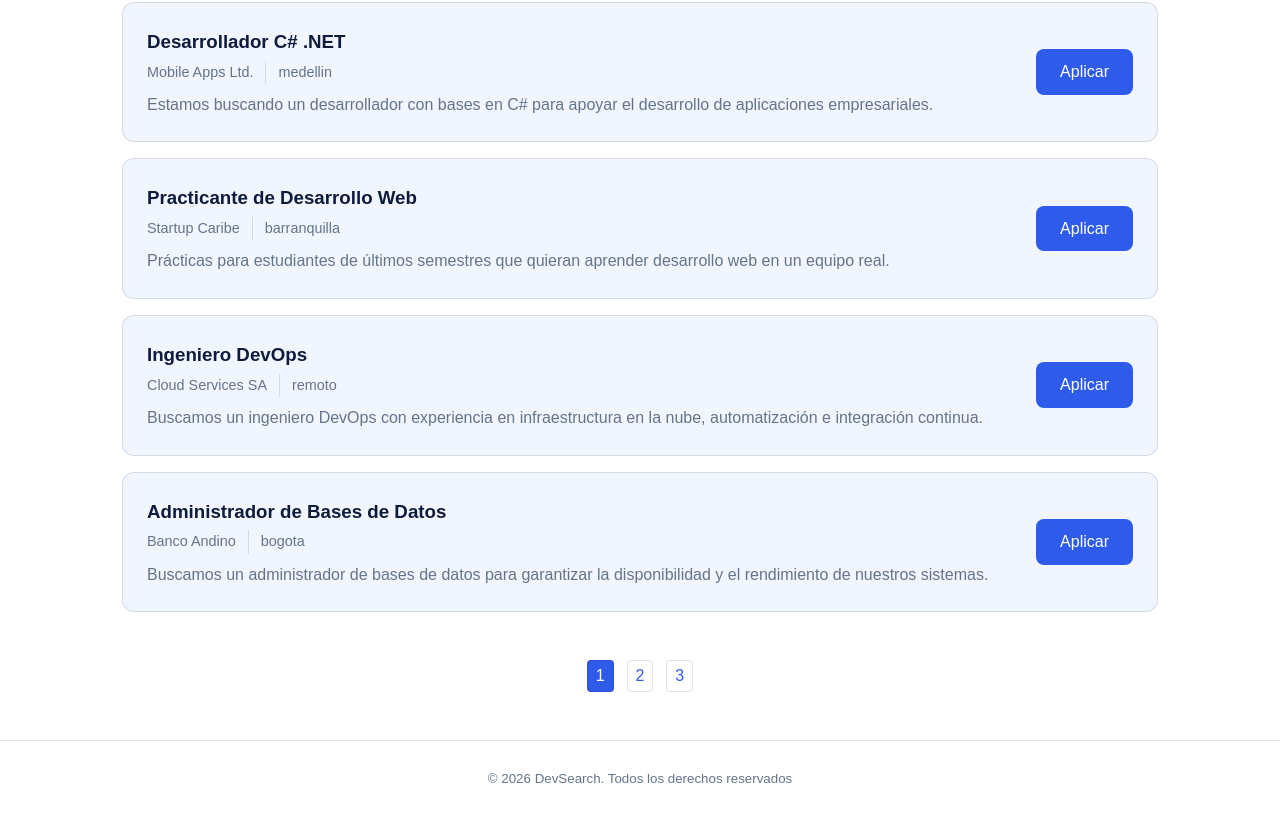
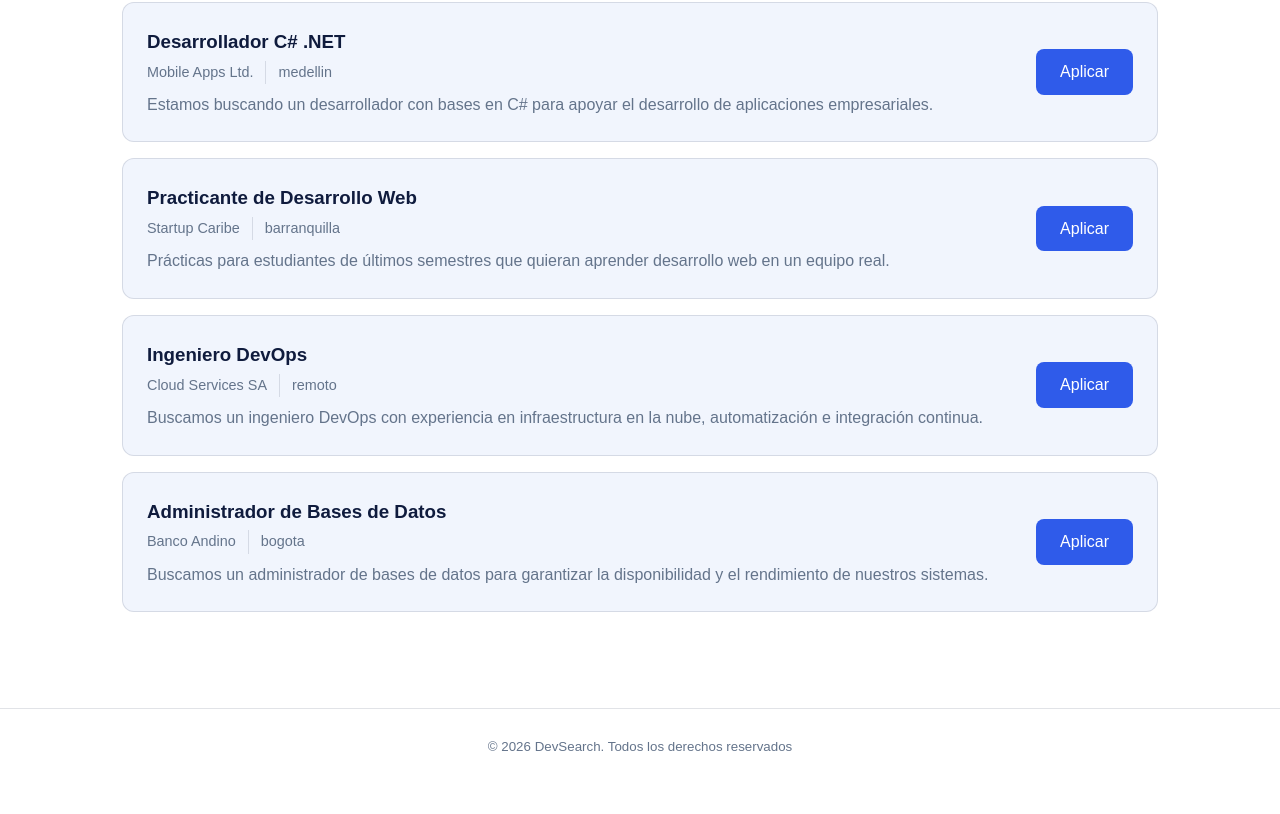
Before and after one commit to ldominguezdev19-gif/Proyecto_FullStack, a React (Vite) app in the folder proyecto-fullstack-react/: page / in a window 1280 px wide. Shown: the part 1142-1956 px from the top of the page. After the commit the page ends 1925 px from the top, so only its background shows below. Built offline with nearby package versions, Linux system fonts and the light colour scheme.

Commit message:
Refactorizar el componente de paginación para que acepte props y genere dinámicamente los enlaces de página.

```diff
--- a/proyecto-fullstack-react/src/assets/components/Pagination.jsx
+++ b/proyecto-fullstack-react/src/assets/components/Pagination.jsx
@@ -1,9 +1,14 @@
-function Pagination (){
+function Pagination ({paginaActual, totalPaginas, cambiarPagina}){
+  const paginas = []
+
+  for (let i =1; i <= totalPaginas; i++){
+    paginas.push(i)
+  }
   return(
     <nav className="pagination">
-          <a className="active" href="#">1</a>
-          <a href="#">2</a>
-          <a href="#">3</a>
+          {paginas.map(pagina => (
+            <a key={pagina} href="#">{pagina}</a>
+          ))}
     </nav>
   )
 }
```
